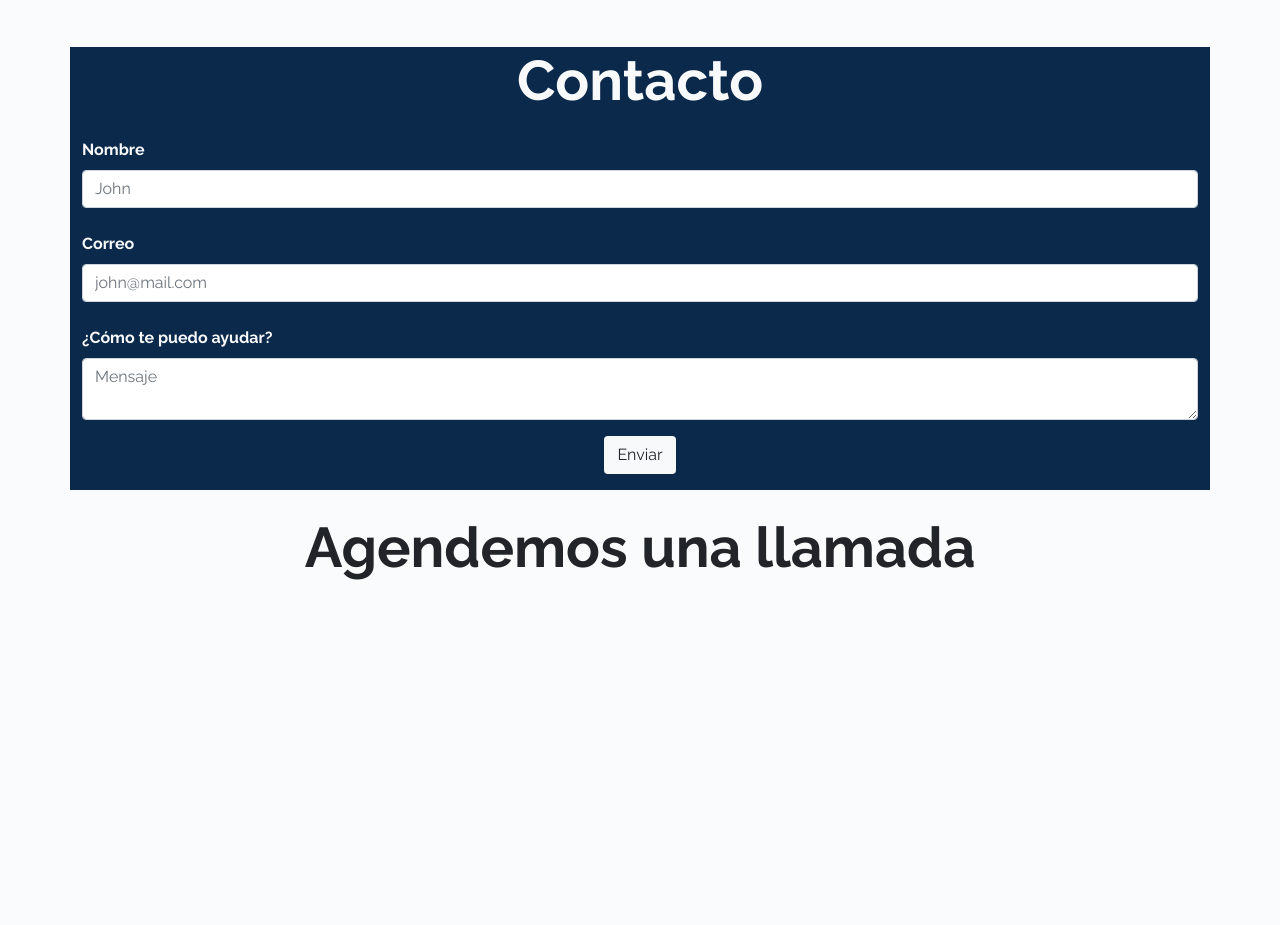
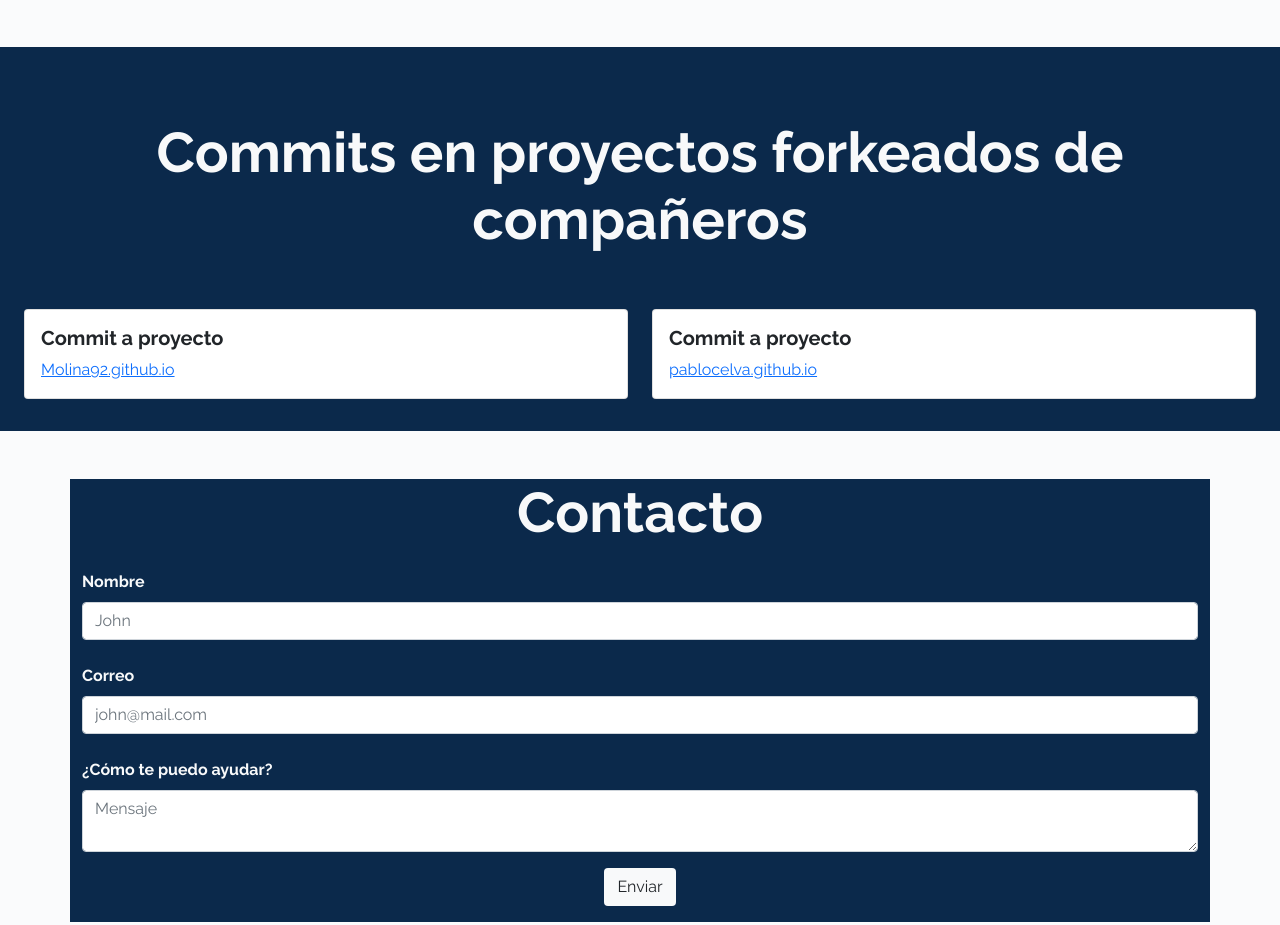
Before and after one commit to andreslpzp/andreslpzp.github.io, a plain HTML site: page index.html in a window 1280 px wide. Shown: the part 3155-4080 px from the top of the page. Drawn offline with nearby package versions, Linux system fonts and the light colour scheme; a script that the page names is missing.

Commit message:
agregada sección de commits de compÃañeros

```diff
--- a/index.html
+++ b/index.html
@@ -180,9 +180,35 @@
     </button>
 </div>
 <!-- fin de carrusel de proyectos -->
+<!-- Sección Commits compañeros -->
+<section id="Mis-trabajos" class="p-4">
+    <h2 class="display-4 fw-bold text-center text-light m-5 blue-bg">Commits en proyectos forkeados de compañeros</h2>
+    <div class="row">
+        <div class="col-12 col-sm-6 py-2">
+            <div class="card">
+                <div class="card-body">
+                    <h5 class="card-title fw-bold">Commit a proyecto</h5>
+                    <p class="card-text">
+                        <a href="https://github.com/andreslpzp/Molina92.github.io">Molina92.github.io</a>
+                    </p>
+                </div>
+            </div>
+        </div>
+        <div class="col-12 col-sm-6 py-2">
+            <div class="card">
+                <div class="card-body">
+                    <h5 class="card-title fw-bold">Commit a proyecto</h5>
+                    <p class="card-text">
+                        <a href="https://github.com/andreslpzp/pablocelva.github.io">pablocelva.github.io</a>
+                    </p>
+                </div>
+            </div>
+        </div>
+    </div>
+</section>
+<!--Fin Sección Commits compañeros -->
 
-
-    <section id="Contacto" class="container blue-navbar text-light">
+    <section id="Contacto" class="container blue-navbar text-light mt-5">
 
         <h2 class="display-4 fw-bold text-center">Contacto</h2>
 
```
Also changed, not shown: 2 other files.
